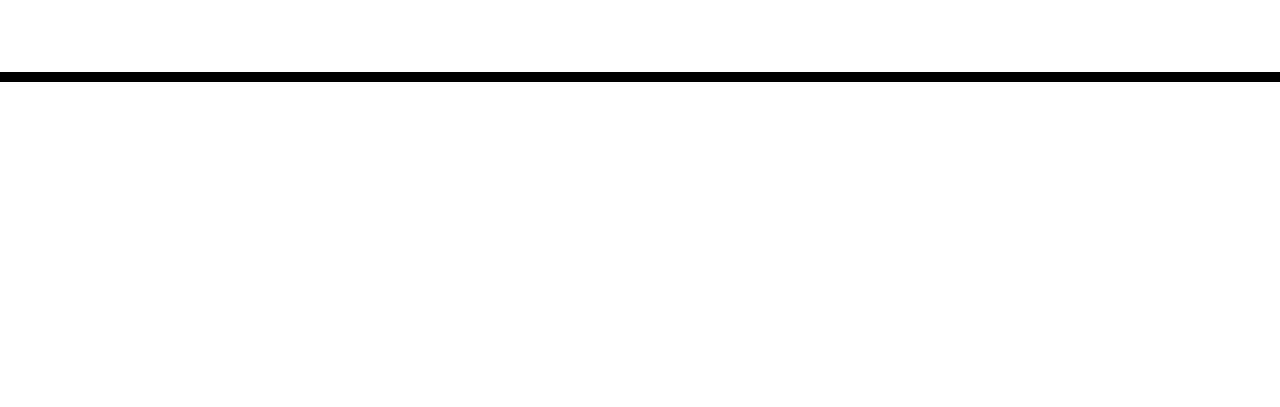
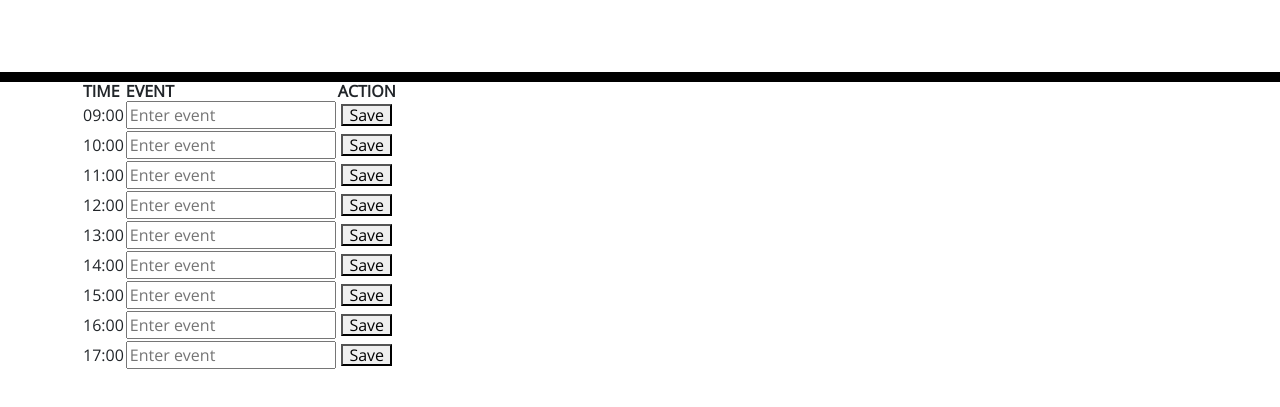
Before and after one commit to dija-64/Challenge-7-Daily-Planner, a plain HTML site: page index.html in a window 1280 px wide. Shown: the part 169-576 px from the top of the page. Drawn offline with nearby package versions, Linux system fonts and the light colour scheme.

Commit message:
Table added to HTML

```diff
--- a/index.html
+++ b/index.html
@@ -22,10 +22,67 @@
   </header>
   <div class="container">
     <!-- Timeblocks go here -->
+    <table class="calendar">
+      <thead>
+        <tr>
+          <th>TIME</th>
+          <th>EVENT</th>
+          <th>ACTION</th>
+        </tr>
+      </thead>
+      <tbody>
+        <tr class="time-block" data-hours="9">
+          <td>09:00</td>
+          <td><input type="text" class="event-input" placeholder="Enter event"></td>
+          <td><button class="save-btn">Save</button></td>
+
+        <tr class="time-block" data-hours="10">
+          <td>10:00</td>
+          <td><input type="text" class="event-input" placeholder="Enter event"></td>
+          <td><button class="save-btn">Save</button></td>
+
+        <tr class="time-block" data-hours="11">
+          <td>11:00</td>
+          <td><input type="text" class="event-input" placeholder="Enter event"></td>
+          <td><button class="save-btn">Save</button></td>
+
+        <tr class="time-block" data-hours="12">
+          <td>12:00</td>
+          <td><input type="text" class="event-input" placeholder="Enter event"></td>
+          <td><button class="save-btn">Save</button></td>
+
+        <tr class="time-block" data-hours="13">
+          <td>13:00</td>
+          <td><input type="text" class="event-input" placeholder="Enter event"></td>
+          <td><button class="save-btn">Save</button></td>
+
+        <tr class="time-block" data-hours="14">
+          <td>14:00</td>
+          <td><input type="text" class="event-input" placeholder="Enter event"></td>
+          <td><button class="save-btn">Save</button></td>
+
+        <tr class="time-block" data-hours="15">
+          <td>15:00</td>
+          <td><input type="text" class="event-input" placeholder="Enter event"></td>
+          <td><button class="save-btn">Save</button></td>
+
+        <tr class="time-block" data-hours="16">
+          <td>16:00</td>
+          <td><input type="text" class="event-input" placeholder="Enter event"></td>
+          <td><button class="save-btn">Save</button></td>
+
+        <tr class="time-block" data-hours="17">
+          <td>17:00</td>
+          <td><input type="text" class="event-input" placeholder="Enter event"></td>
+          <td><button class="save-btn">Save</button></td>
+        </tr>
+      </tbody>
+    </table>
   </div>
 
   <script src="https://cdnjs.cloudflare.com/ajax/libs/jquery/3.2.1/jquery.min.js"></script>
   <script src="https://cdn.jsdelivr.net/npm/dayjs@1/dayjs.min.js"></script>
+  <script src="./script.js"></script>
 </body>
 
 </html>
```
